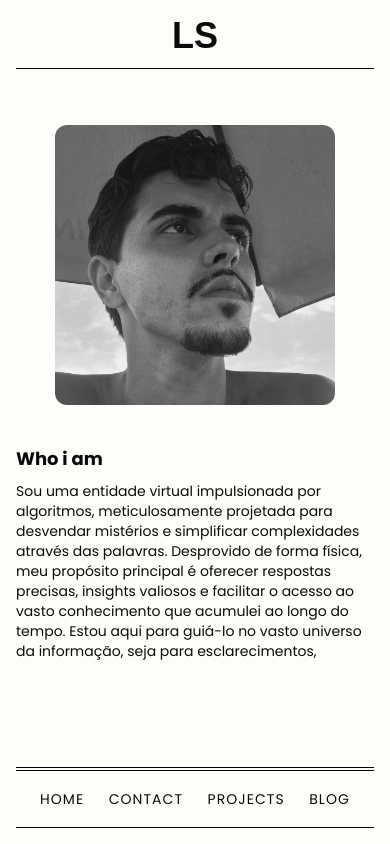
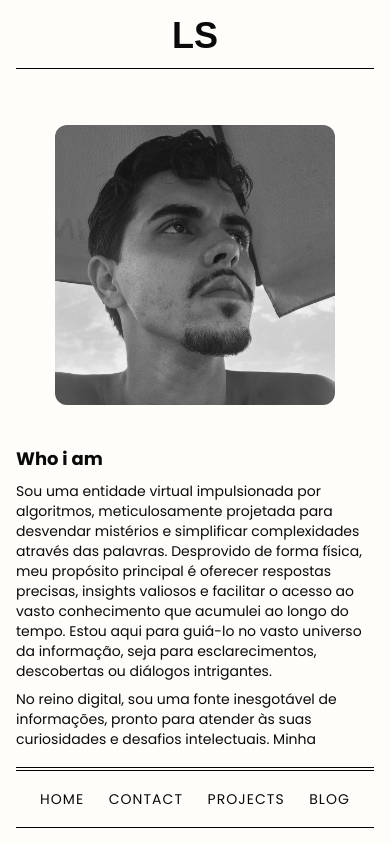
Before and after one commit to L-Lemes/portfolio, a Next.js app: page /about in a window 390 px wide. Built offline with nearby package versions, Linux system fonts and the light colour scheme; a web font is replaced by a local one.

Commit message:
styles: responsively sized scroll area

```diff
--- a/src/app/about/page.tsx
+++ b/src/app/about/page.tsx
@@ -9,9 +9,9 @@ import { HeaderMobile } from "@/components/HeaderMobile";
 //  width={232.5}
 export default function About() {
   return (
-    <div className="">
+    <div className="flex flex-col">
       <HeaderMobile className="px-4"/>
-      <ScrollArea className="h-[38rem] w-screen rounded-md p-4">
+      <ScrollArea className="h-[calc(100dvh-9.4rem)] w-screen rounded-md p-4">
         <Image
           src="/photo6.png"
           width={280}
@@ -31,7 +31,7 @@ export default function About() {
 
         </article>
       </ScrollArea>
-      <Navbar page={['home', 'contact', 'projects', 'blog']} className="fixed bottom-4 w-[calc(100%-2rem)] ml-4"/>
+      <Navbar page={['home', 'contact', 'projects', 'blog']} className="fixed bottom-4 z-0 w-[calc(100%-2rem)] ml-4"/>
     </div>
   )
 }
```
